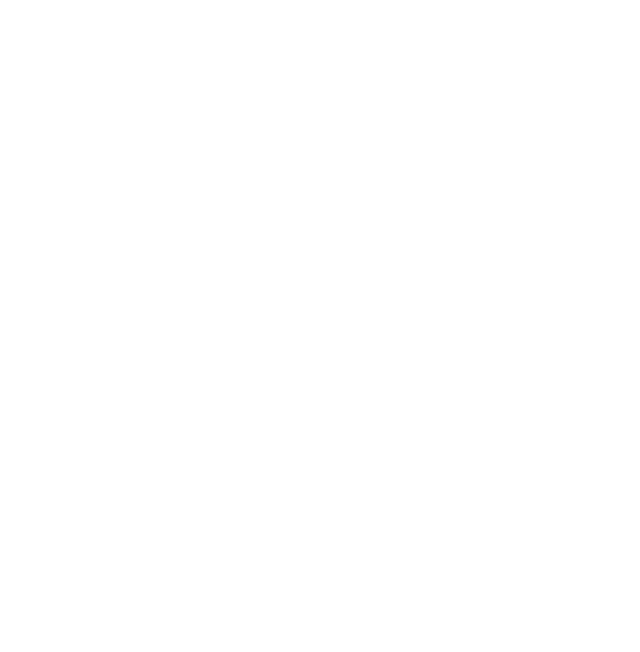
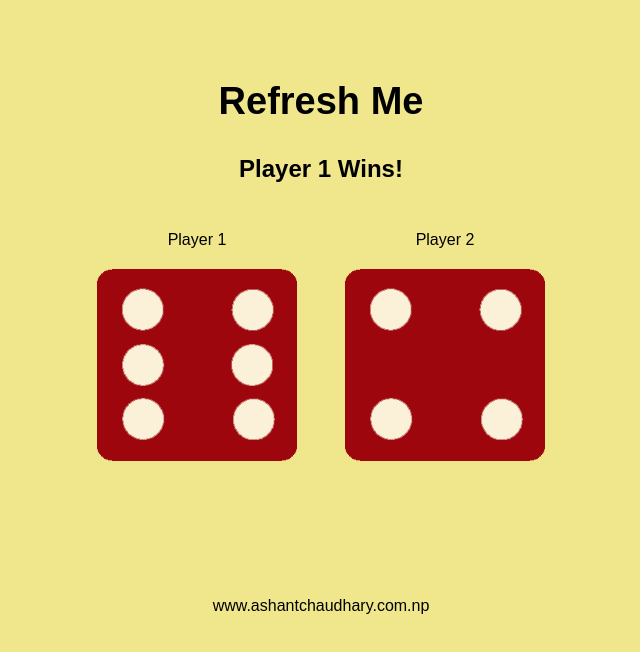
Before and after one commit to AshantC/TheDiceGame, a plain HTML site: page index.html in a window 1280 px wide. Shown: the whole page, without its empty margins (319-959 px from the left). Drawn offline with Linux system fonts and the light colour scheme; a web font is replaced by a local one.

Commit message:
javascript added

```diff
--- a/css/style.css
+++ b/css/style.css
@@ -0,0 +1,28 @@
+@import url('https://fonts.googleapis.com/css2?family=Sixtyfour&display=swap');
+
+body{
+    font-family: 'Sixtyfour', sans-serif;
+    background: khaki;
+}
+.container{
+    text-align: center;
+    margin-top: 5rem;
+    margin-bottom: 8rem;
+}
+.container h1{
+    font-size: 38px;
+}
+.dices{
+    display: flex;
+    justify-content: center;
+    gap: 3rem;
+    margin-top: 2rem;
+}
+img{
+    width: 100%;
+    height: 200px;
+    object-fit: cover;
+}
+footer{
+    text-align: center;
+}
--- a/index.html
+++ b/index.html
@@ -8,7 +8,26 @@
 </head>
 <body>
     <section>
-        <h1></h1>
+        <div class="container">
+            <h1>Refresh Me</h1>
+            <h2></h2>
+            <div class="dices">
+                <div class="dice">
+                    <p>Player 1</p>
+                    <img src="" alt="">
+                </div>
+
+                <div class="dice">
+                    <p>Player 2</p>
+                    <img src="./images//dice2.png" alt="">
+                </div>
+            </div>
+        </div>
+    </section>
+    <section>
+        <footer>
+            www.ashantchaudhary.com.np
+        </footer>
     </section>
 
     <script src="./js/script.js"></script>
--- a/js/script.js
+++ b/js/script.js
@@ -0,0 +1,20 @@
+let randomNumber1 = Math.floor(Math.random() *6 ) +1;
+let randomDice1 = "./images/dice"+randomNumber1+".png";
+
+// image 1
+let image1 = document.querySelectorAll('img')[0];
+image1.setAttribute("src", randomDice1);
+
+// image2
+let randomNumber2 = Math.floor(Math.random() *6 ) +1;
+let randomDice2 = "./images/dice"+randomNumber2+".png";
+let image2 = document.querySelectorAll('img')[1];
+image2.setAttribute("src", randomDice2);
+
+if(randomDice1 > randomDice2){
+    document.querySelector('h2').innerHTML="Player 1 Wins!";
+}else if (randomDice1 < randomDice2) {
+    document.querySelector('h2').innerHTML= "Player 2 Wins!";
+} else{
+    document.querySelector('h2').innerHTML= "It's a Draw!";
+}
```
